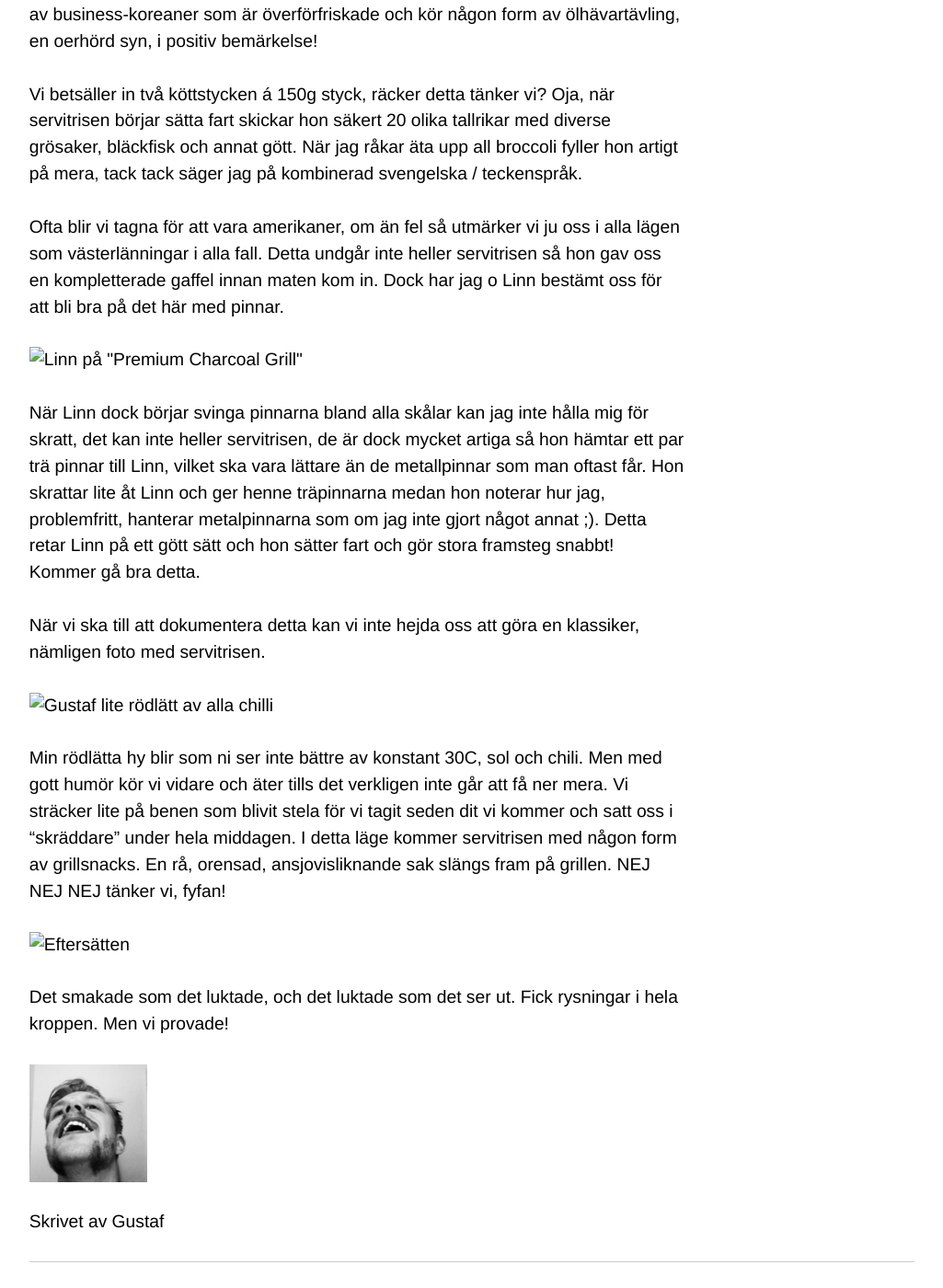
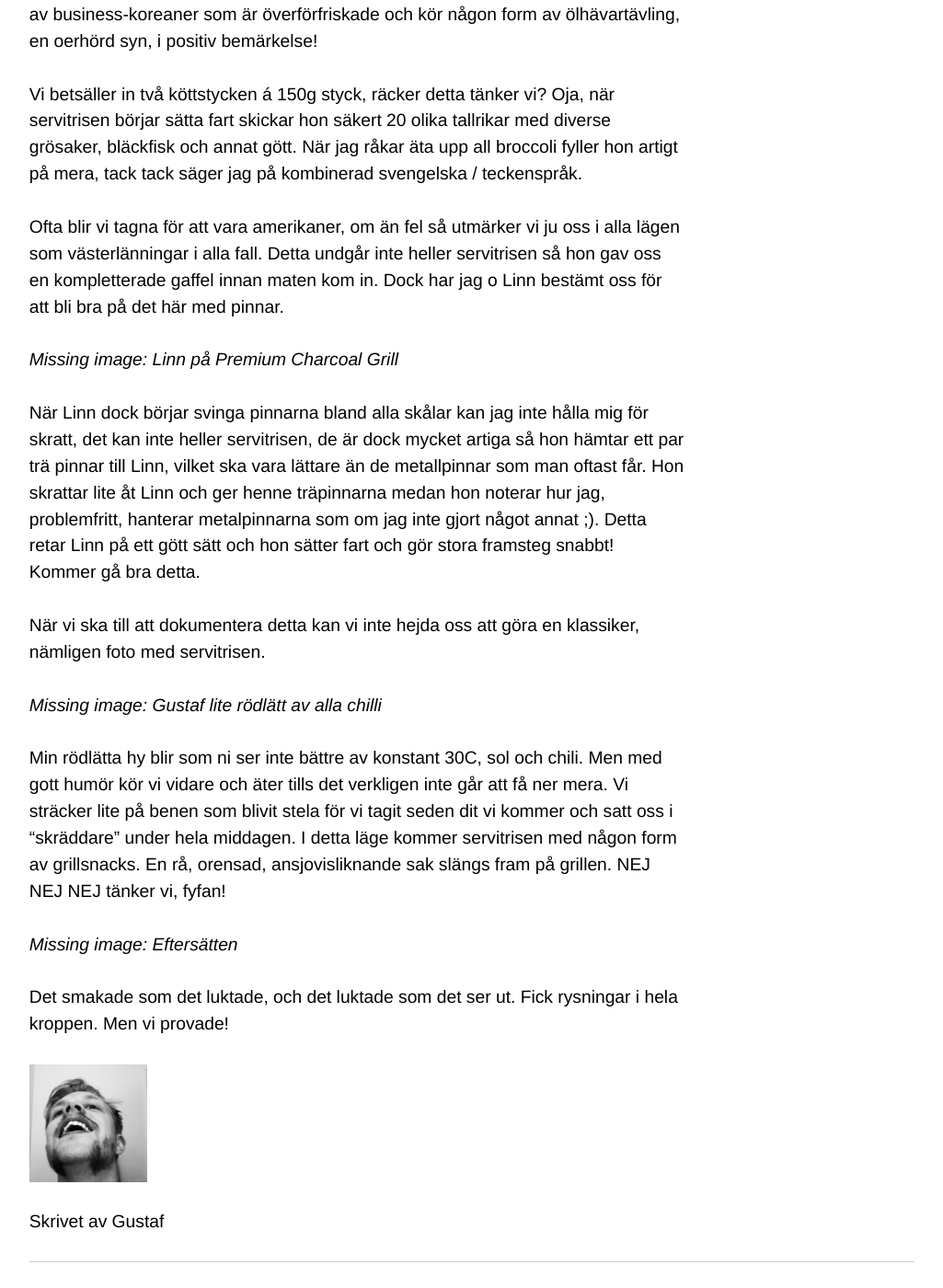
Before and after one commit to primalivet/turisten-v1, a Jekyll site: the page built from _posts/2011-08-23-premium-charcoal-grill.md, in a window 1280 px wide and 1400 px high, scrolled down 886 px. Shown: the whole window at 92% size, without its empty margins (127-1152 px from the left). Built offline with Jekyll 4.4.1, drawn with Linux system fonts in a browser that asks for light colours; nearby versions of some CDN libraries; comment, search, counter and statistics services are not loaded.

```diff
--- a/_posts/2011-08-23-premium-charcoal-grill.md
+++ b/_posts/2011-08-23-premium-charcoal-grill.md
@@ -18,16 +18,16 @@
 
 Ofta blir vi tagna för att vara amerikaner, om än fel så utmärker vi ju oss i alla lägen som västerlänningar i alla fall. Detta undgår inte heller servitrisen så hon gav oss en kompletterade gaffel innan maten kom in. Dock har jag o Linn bestämt oss för att bli bra på det här med pinnar.
 
-![Linn på "Premium Charcoal Grill"]()
+*Missing image: Linn på Premium Charcoal Grill*
 
 När Linn dock börjar svinga pinnarna bland alla skålar kan jag inte hålla mig för skratt, det kan inte heller servitrisen, de är dock mycket artiga så hon hämtar ett par trä pinnar till Linn, vilket ska vara lättare än de metallpinnar som man oftast får. Hon skrattar lite åt Linn och ger henne träpinnarna medan hon noterar hur jag, problemfritt, hanterar metalpinnarna som om jag inte gjort något annat ;). Detta retar Linn på ett gött sätt och hon sätter fart och gör stora framsteg snabbt! Kommer gå bra detta.
 
 När vi ska till att dokumentera detta kan vi inte hejda oss att göra en klassiker, nämligen foto med servitrisen.
 
-![Gustaf lite rödlätt av alla chilli]()
+*Missing image: Gustaf lite rödlätt av alla chilli*
 
 Min rödlätta hy blir som ni ser inte bättre av konstant 30C, sol och chili. Men med gott humör kör vi vidare och äter tills det verkligen inte går att få ner mera. Vi sträcker lite på benen som blivit stela för vi tagit seden dit vi kommer och satt oss i “skräddare” under hela middagen. I detta läge kommer servitrisen med någon form av grillsnacks. En rå, orensad, ansjovisliknande sak slängs fram på grillen. NEJ NEJ NEJ tänker vi, fyfan!
 
-![Eftersätten]()
+*Missing image: Eftersätten*
 
 Det smakade som det luktade, och det luktade som det ser ut. Fick rysningar i hela kroppen. Men vi provade!
```
